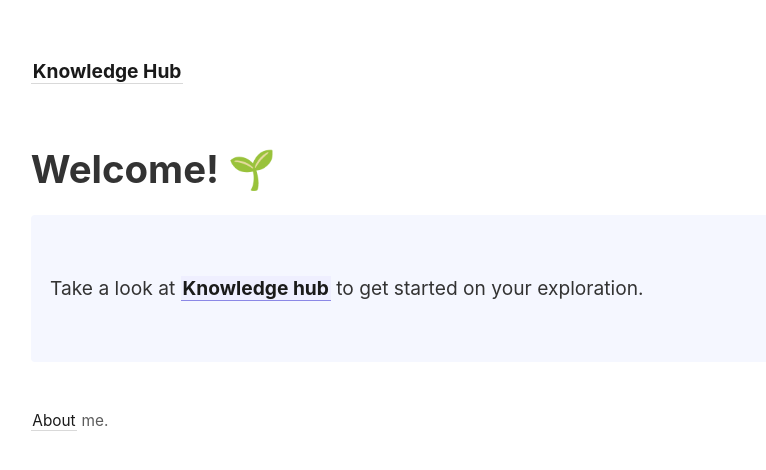
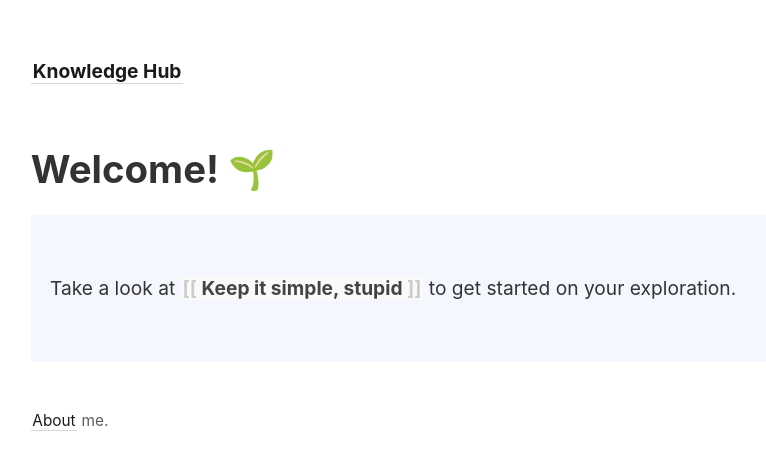
Before and after one commit to kulshekhar22/kultype, a Jekyll site: the page built from _pages/index.md, in a window 1280 px wide. Shown: the top 470 px of the page, without its empty margins (46-812 px from the left). Built offline with Jekyll 4.4.1, drawn with Linux system fonts in a browser that asks for light colours.

Commit message:
Update index.md

```diff
--- a/_pages/index.md
+++ b/_pages/index.md
@@ -8,5 +8,5 @@ permalink: /
 # Welcome! 🌱
 
 <p style="padding: 3em 1em; background: #f5f7ff; border-radius: 4px;">
-  Take a look at <span style="font-weight: bold">[[Knowledge hub]]</span> to get started on your exploration.
+  Take a look at <span style="font-weight: bold">[[Keep it simple, stupid]]</span> to get started on your exploration.
 </p>
```
